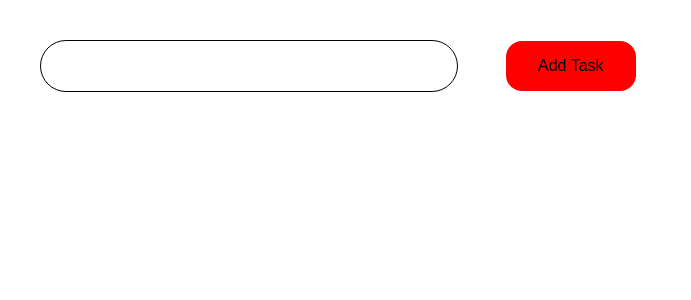
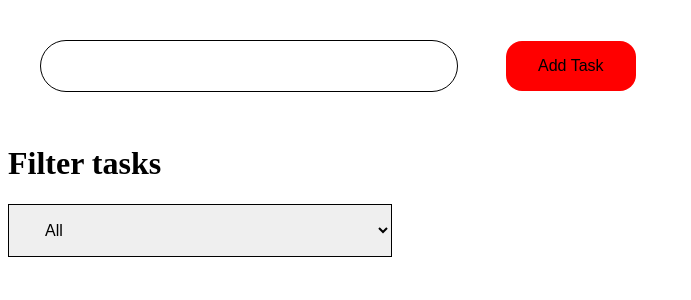
Before and after one commit to Aryanbhatti777/Typescript, a React (Vite) app in the folder ts-task-manager/: page / in a window 1280 px wide. Shown: the top 300 px of the page, without its empty margins (0-691 px from the left). Built offline with nearby package versions, Linux system fonts and the light colour scheme.

Commit message:
filter function added

```diff
--- a/ts-task-manager/src/App.tsx
+++ b/ts-task-manager/src/App.tsx
@@ -1,5 +1,5 @@
 import { useState } from "react";
-import type { Task, taskFilter } from "./types/task";
+import type { Task, TaskFilter } from "./types/task";
 
 function App() {
   const savedTasks = localStorage.getItem("tasks");
@@ -8,7 +8,8 @@ function App() {
   );
   const [title, setTitle] = useState<string>("");
   const [editingId, setEditingid] = useState<number>();
-  const [filter, setFilter] = useState<taskFilter>("all");
+  const [filter, setFilter] = useState<TaskFilter>("all");
+
 
   const addTask = (title: string): void => {
     if (title.trim() === "") {
@@ -52,6 +53,12 @@ function App() {
     setEditingid(item.id)
     setTitle(item.title);
   }
+
+  const handleFilterChange = (value: string): void => {
+    if (value === "all" || value === "active" || value === "completed") {
+      setFilter(value);
+    }
+  }
   return (
     <>
       <input
@@ -59,7 +66,13 @@ function App() {
         onChange={(e) => setTitle(e.target.value)}
         value={title}
       />
-      <button onClick={() => addTask(title)}>{ editingId ? "Update Task" : "Add Task"}</button>
+      <button onClick={() => addTask(title)}>{editingId ? "Update Task" : "Add Task"}</button>
+      <h1>Filter tasks</h1>
+      <select name="" id="" onChange={(e) => handleFilterChange(e.target.value)}>
+        <option value="all">All</option>
+        <option value="active">Active</option>
+        <option value="completed">Completed</option>
+      </select>
       <div className="tasks">
         {tasks.map((item) => {
           return (
--- a/ts-task-manager/src/index.css
+++ b/ts-task-manager/src/index.css
@@ -29,3 +29,10 @@ button{
   border-radius: 1rem;
   margin: 1rem
 }
+
+select {
+  width: 30vw;
+  padding: 1rem 2rem;
+border: 1px solid black;
+font-size: 1rem;
+}
--- a/ts-task-manager/src/types/task.ts
+++ b/ts-task-manager/src/types/task.ts
@@ -4,4 +4,4 @@ export interface Task{
     completed: boolean;
 }
 
-export type taskFilter = "all" | "active" | "completed";
+export type TaskFilter = "all" | "active" | "completed";
```
